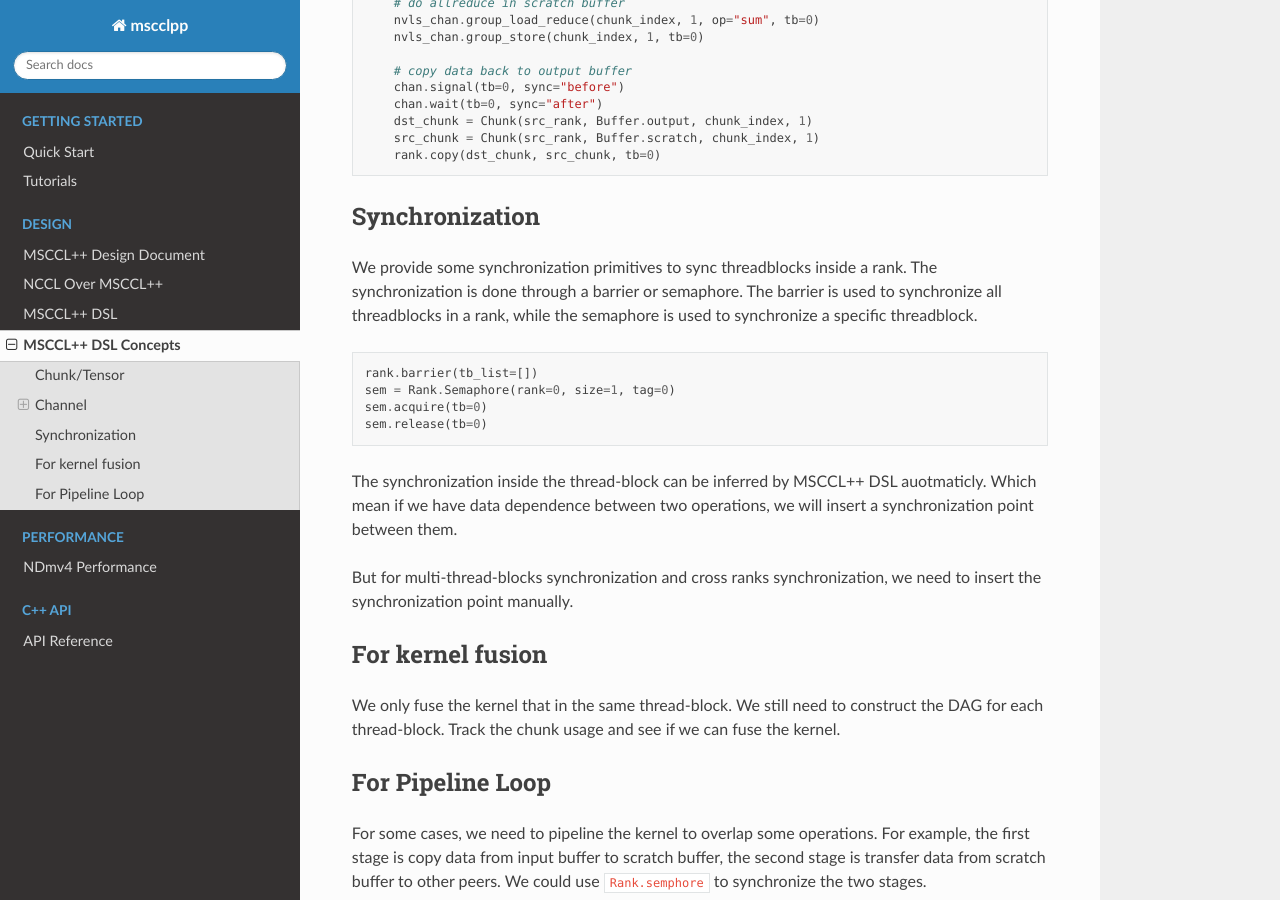
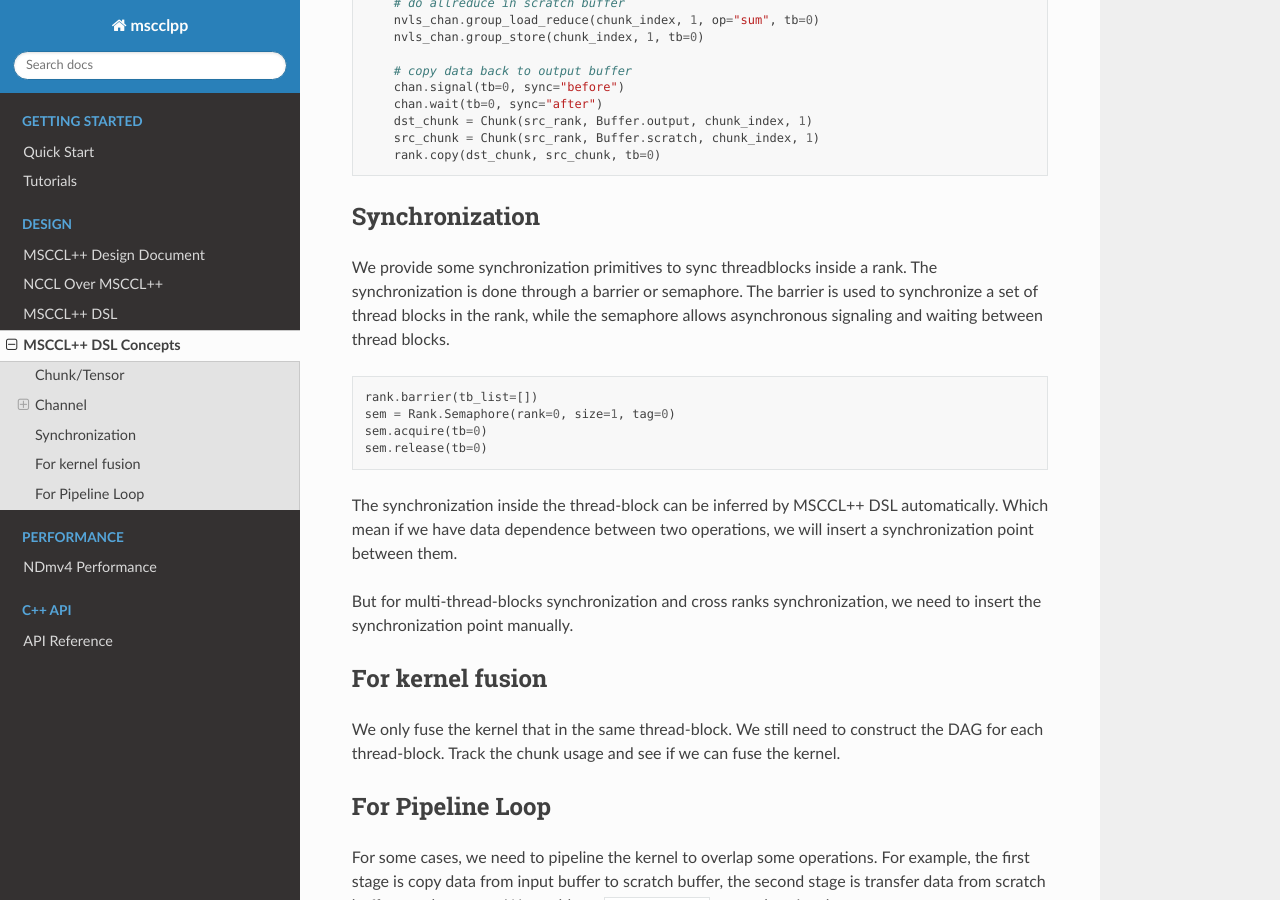
Before and after one commit to microsoft/mscclpp, a Sphinx documentation site: the page built from docs/design/mscclpp-dsl-next.md, in a window 1280 px wide and 900 px high, scrolled down 1545 px. Built offline with Sphinx 7.4.7 and the Read the Docs theme 3.1.0, drawn with Linux system fonts in a browser that asks for light colours.

Commit message:
address some comments

````diff
--- a/docs/design/mscclpp-dsl-next.md
+++ b/docs/design/mscclpp-dsl-next.md
@@ -74,7 +74,8 @@ for i in range(nranks):
 ```
 
 ### Synchronization
-We provide some synchronization primitives to sync threadblocks inside a rank. The synchronization is done through a barrier or semaphore. The barrier is used to synchronize all threadblocks in a rank, while the semaphore is used to synchronize a specific threadblock.
+We provide some synchronization primitives to sync threadblocks inside a rank. The synchronization is done through a barrier or semaphore. The barrier is used to synchronize a set of thread blocks in the rank, while the semaphore allows asynchronous signaling and waiting between thread blocks.
+
 ```python
 rank.barrier(tb_list=[])
 sem = Rank.Semaphore(rank=0, size=1, tag=0)
@@ -82,7 +83,7 @@ sem.acquire(tb=0)
 sem.release(tb=0)
 ```
 
-The synchronization inside the thread-block can be inferred by MSCCL++ DSL auotmaticly. Which mean if we have data dependence between two operations, we will insert a synchronization point between them.
+The synchronization inside the thread-block can be inferred by MSCCL++ DSL automatically. Which mean if we have data dependence between two operations, we will insert a synchronization point between them.
 
 But for multi-thread-blocks synchronization and cross ranks synchronization, we need to insert the synchronization point manually.
 
````
